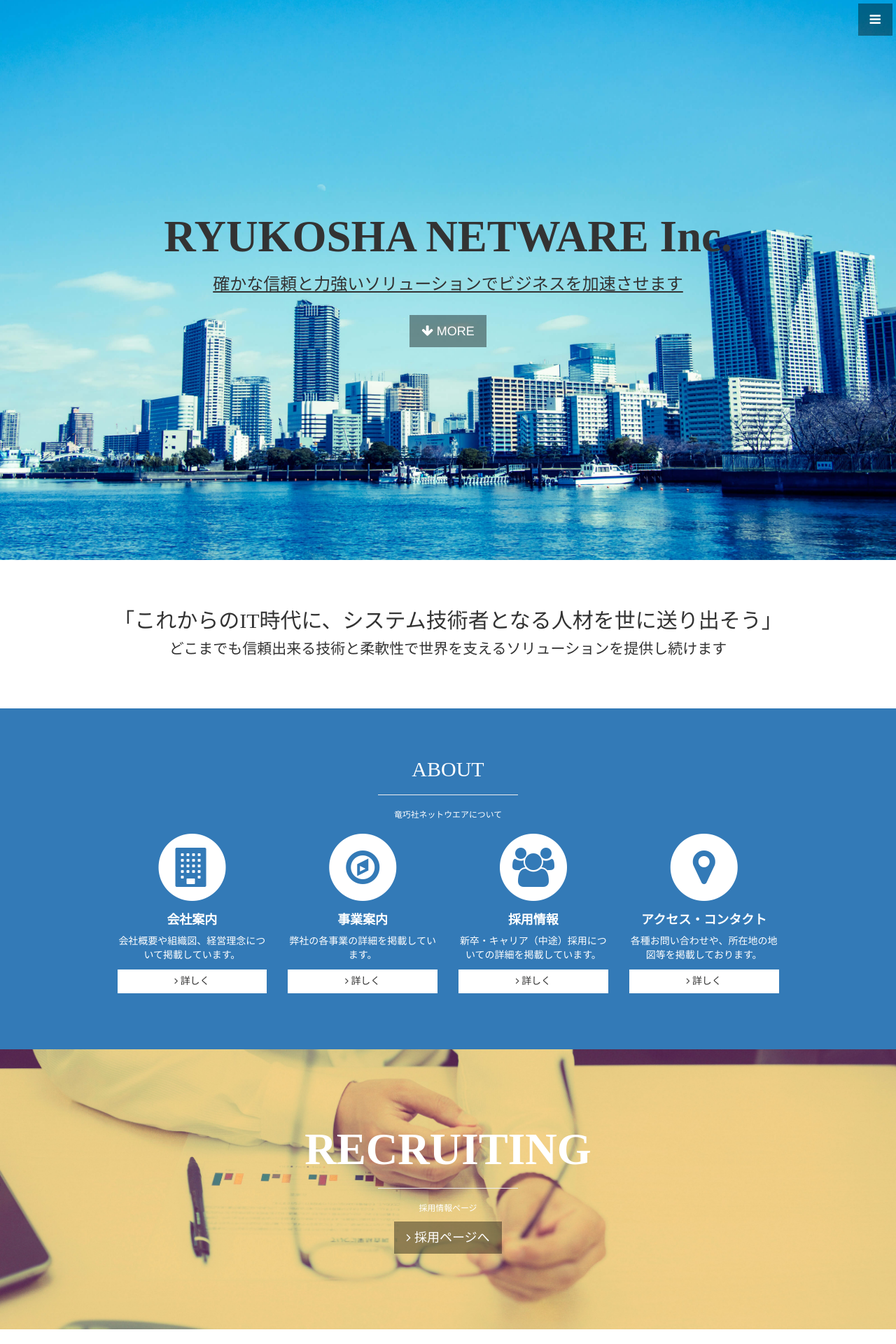
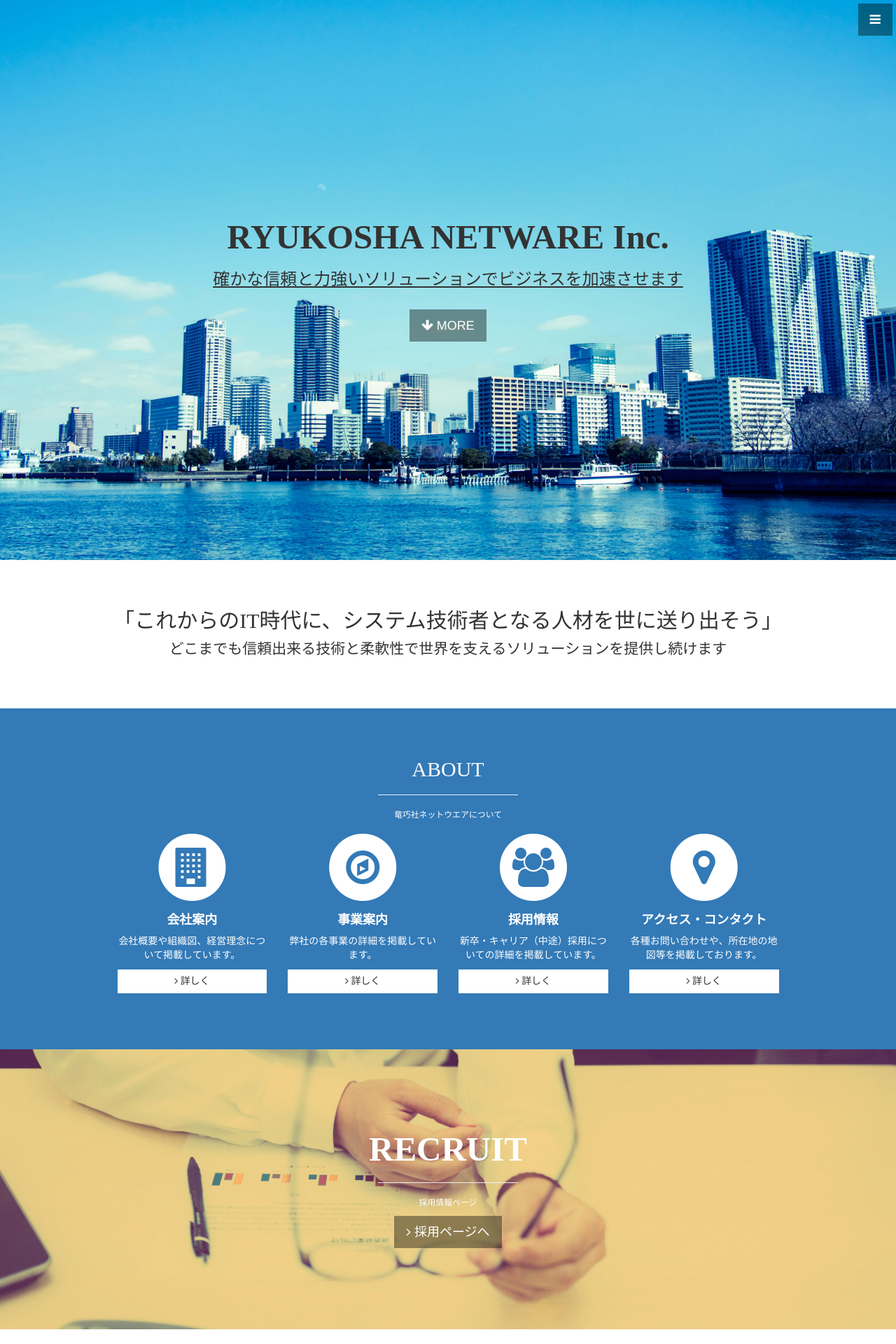
Before and after one commit to HIROSHI1403/newHP, a PHP site: page /index3.php in a window 1280 px wide. Shown: the top 1920 px of the page at 70% size. Run offline with PHP 8.4, Linux system fonts and the light colour scheme; some libraries are stand-ins or nearby versions; some web fonts are replaced.

Commit message:
レスポンシブのレイアウト崩れ解決
cssのh1のfont-sizeを3.5emにしました。
word-break関係とフォントに変更を加えていたので「はみ出」によるレイアウト崩れでした。

```diff
--- a/css/ryu_custom.css
+++ b/css/ryu_custom.css
@@ -45,7 +45,7 @@
 .text-vertical-center h1 {
     margin: 0;
     padding: 0;
-    font-size: 4.5em;
+    font-size: 3.5em;
     font-weight: 700;
 }
 
--- a/index3.php
+++ b/index3.php
@@ -52,9 +52,7 @@
                     <p class="lead font-type-1" id="about2">どこまでも信頼出来る技術と柔軟性で世界を支えるソリューションを提供し続けます</p>
                 </div>
             </div>
-            <!-- /.row -->
         </div>
-        <!-- /.container -->
     </section>
 
     <!-- Services -->
@@ -132,7 +130,7 @@
     <!-- Callout -->
     <aside class="callout">
         <div class="text-vertical-center">
-            <h1 class="font-type-1" id="rec">RECRUITING</h1>
+            <h1 class="font-type-1" id="rec">RECRUIT</h1>
             <hr class="medium">
             <p class="small font-type-1">採用情報ページ</p>
             <a href="javascript:(0);" class="btn btn-dark btn-lg chaffle" data-lang="ja-hiragana"><i class="fa fa-angle-right"></i> 採用ページへ</a>
@@ -224,7 +222,7 @@
     </section>
 
     <!-- Call to Action -->
-    <aside class="call-to-action bg-primary">
+    <!-- <aside class="call-to-action bg-primary">
         <div class="container">
             <div class="row">
                 <div class="col-lg-12 text-center">
@@ -257,7 +255,7 @@
                 </div>
             </div>
         </div>
-    </aside>
+    </aside> -->
 
     <!-- Map -->
     <!-- <section id="contact" class="map">
```
Also changed, not shown: 1 other file.
